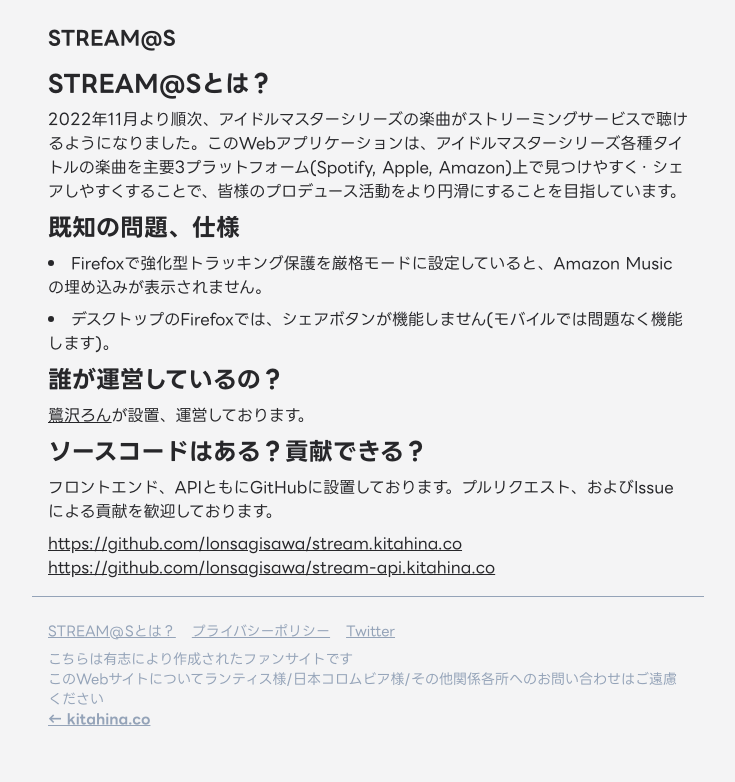
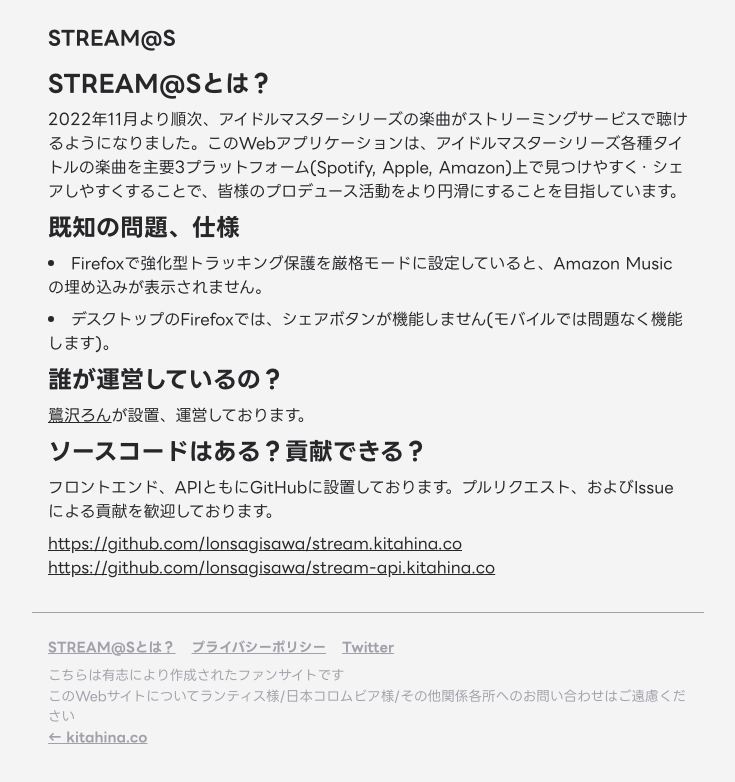
Before and after one commit to lonsagisawa/stream.kitahina.co, a Next.js app: page /about in a window 1280 px wide. Shown: the top 782 px of the page, without its empty margins (272-1007 px from the left). Built offline with nearby package versions, Linux system fonts and the light colour scheme.

Commit message:
replace tailwind style in footer

```diff
--- /dev/null
+++ b/components/footer.module.css
@@ -0,0 +1,43 @@
+/* Footer */
+.footer {
+  font-size: 0.85rem;
+  color: var(--zinc-400);
+  max-width: 42rem;
+  margin: 2rem auto 0;
+  padding: 1rem;
+  border-top: 1px solid var(--zinc-400);
+}
+
+.footer a {
+  font-weight: bold;
+  text-decoration: underline;
+}
+
+.footer a:hover {
+  color: var(--zinc-800);
+  transition: all ease-out 100ms;
+}
+
+@media (prefers-color-scheme: dark) {
+  .footer {
+    color: var(--zinc-500);
+  }
+  .footer a:hover {
+    color: var(--zinc-200);
+  }
+}
+
+/* Footer navigation */
+.footer_nav {
+  display: flex;
+  flex-direction: column;
+  gap: 0.5rem;
+  margin: 0.5rem 0;
+}
+
+@media (min-width: 1024px) {
+  .footer_nav {
+    flex-direction: row;
+    gap: 1rem;
+  }
+}
--- a/components/footer.tsx
+++ b/components/footer.tsx
@@ -1,36 +1,20 @@
 import Link from "next/link";
+import styles from "./footer.module.css";
 
 const Footer = () => {
   return (
-    <footer className="container px-4 py-4 mx-auto mt-4 max-w-2xl text-sm text-slate-400 dark:text-slate-600 border-t border-slate-400 dark:border-slate-600">
+    <footer className={styles.footer}>
       <p>
-        <div className="flex flex-col lg:flex-row my-2 gap-2 lg:gap-4">
-          <Link
-            href="/about"
-            className="underline hover:text-amber-400 transition"
-          >
-            STREAM@Sとは？
-          </Link>
-          <Link
-            href="/privacy"
-            className="underline hover:text-amber-400 transition"
-          >
-            プライバシーポリシー
-          </Link>
-          <Link
-            href="https://twitter.com/kitahinaCo"
-            className="underline hover:text-amber-400 transition"
-          >
-            Twitter
-          </Link>
-        </div>
+        <nav className={styles.footer_nav}>
+          <Link href="/about">STREAM@Sとは？</Link>
+          <Link href="/privacy">プライバシーポリシー</Link>
+          <Link href="https://twitter.com/kitahinaCo">Twitter</Link>
+        </nav>
         こちらは有志により作成されたファンサイトです
         <br />
         このWebサイトについてランティス様/日本コロムビア様/その他関係各所へのお問い合わせはご遠慮ください
         <br />
-        <a href="https://kitahina.co" className="underline font-bold">
-          ← kitahina.co
-        </a>
+        <a href="https://kitahina.co">← kitahina.co</a>
       </p>
     </footer>
   );
```
